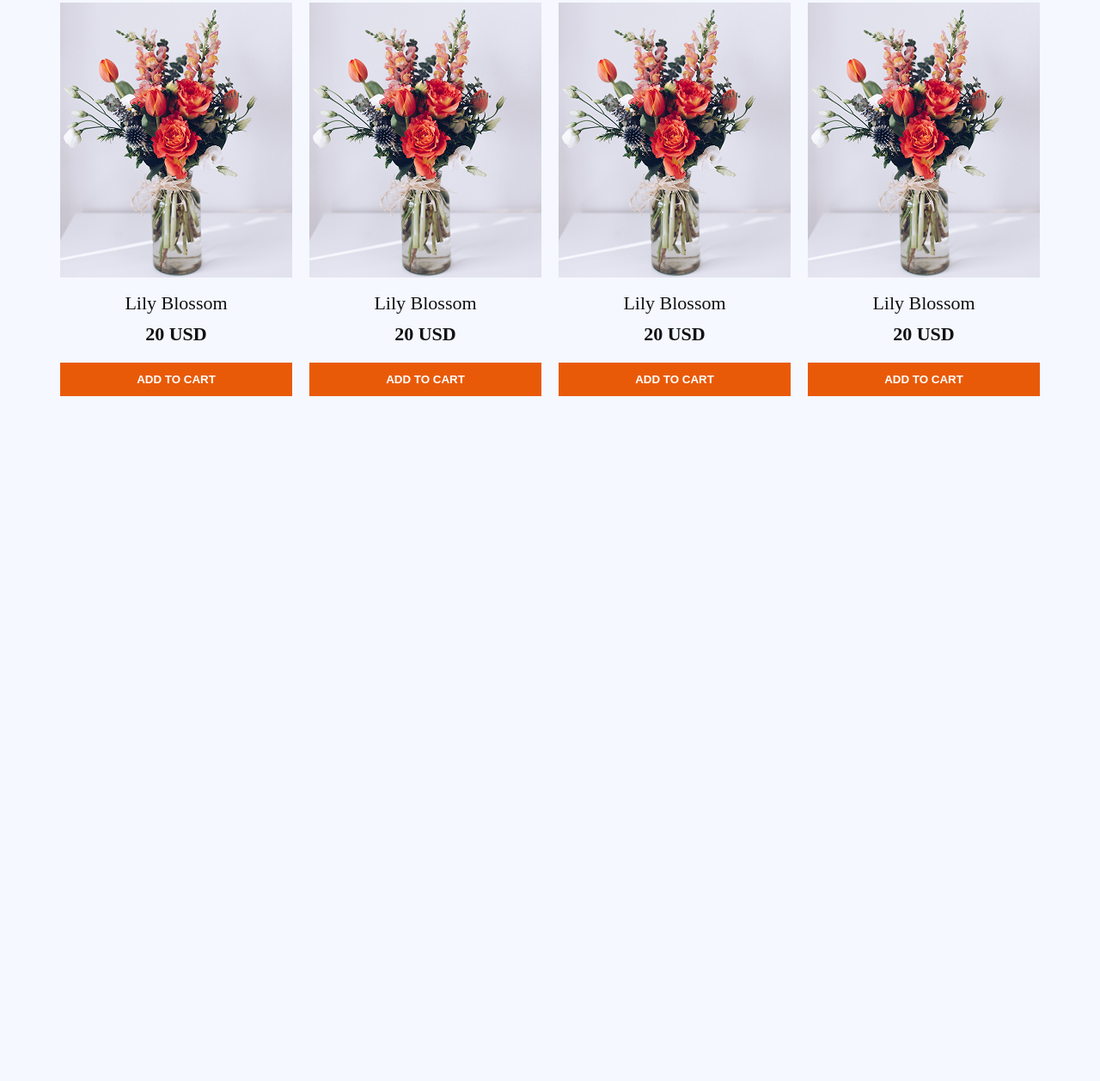
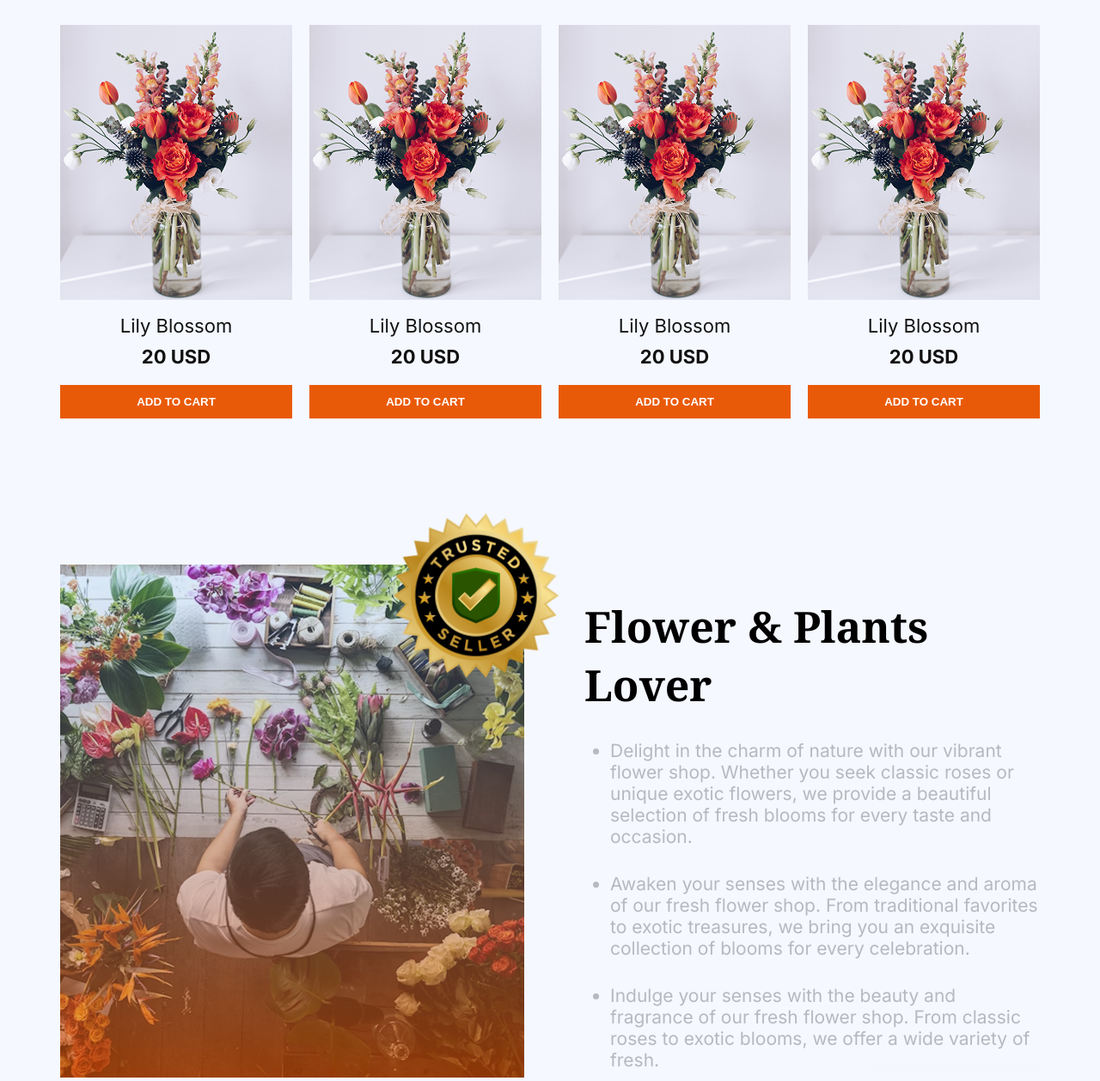
Before and after one commit to MahmudulhasanImran/Assinment-2, a plain HTML site: page index.html in a window 1280 px wide. Shown: the part 1304-2562 px from the top of the page at 86% size. Before the commit the page ends 1785 px from the top, so only its background shows below. Drawn offline with Linux system fonts and the light colour scheme.

Commit message:
Flower-Shop+contain-3 section

```diff
--- a/index.html
+++ b/index.html
@@ -53,7 +53,7 @@
 
       <div class="contain1">
 
-    <h2>ALWAYS <span>FRESH <br>
+    <h2 class="noto-font">ALWAYS <span>FRESH <br>
     FLOWERS</span>
     </h2>
     <p class="dark1">Step into a world of floral delight. Our shop blends modern style with natural beauty, offering vibrant, seasonal
@@ -64,10 +64,10 @@
     </div>
 
      </section>
-  <!-- card + contaon2 section -->
+  <!-- card + contain-2 section -->
    <sevction class="contain2 container">
   <div class="Plant-shop container">
-    <h2><span>Our</span> Plants</h2>
+    <h2 class="noto-font"><span>Our</span> Plants</h2>
     <p class="dark1">Refresh your mood with the scent and color of our flower shop. From joyful sunflowers to rare blossoms, our collection
     is designed to inspire smiles, share love, and make life feel naturally.</p>
   </div>
@@ -122,6 +122,25 @@
   </div>
   </div>
 </sevction>
+
+<!-- FLower plants lover + contain-3 section -->
+ <section class="contain3 container">
+ <div class="Flower-store">
+<img src="./assets/flower-store.png" alt="">
+<img src="./assets/trusted-badge.png" alt="" class="trusted-bg">
+ </div>
+ <div class="Store-contain">
+ <h2 class="noto-font">Flower & Plants<br> Lover</h2>
+ <ul >
+  <li class="dark1"><p>Delight in the charm of nature with our vibrant flower shop. Whether you seek classic roses or unique exotic flowers, we
+  provide a beautiful selection of fresh blooms for every taste and occasion.</p></li>
+  <li class="dark1"><p>Awaken your senses with the elegance and aroma of our fresh flower shop. From traditional favorites to exotic treasures,
+  we bring you an exquisite collection of blooms for every celebration.</p></l>
+  <li class="dark1"><p>Indulge your senses with the beauty and fragrance of our fresh flower shop. From classic roses to exotic blooms, we
+  offer a wide variety of fresh.</p></li>
+ </ul>
+ </div>
+ </section>
   </main>
   <footer>
 
--- a/style/style.css
+++ b/style/style.css
@@ -9,17 +9,19 @@
 /* comon style */
 
 .inter-font{
-   font-family: "Inter", sans-serif;;
+   font-family: "Inter", sans-serif;
 }
 .noto-font{
     font-family: "Noto Serif", serif;
 }
 .dark{
   color: #8987A1;
+   font-family: "Inter", sans-serif;
 }
 .dark1{
   color: #00000080;
   opacity: 50%;
+  font-family: "Inter", sans-serif;
 }
 .black{
   color: black;
@@ -27,13 +29,16 @@
 .dark2{
   color: #252432;
   font-weight: 400;
+  font-family: "Inter", sans-serif;
 }
 .dark3{
  color: #111111;
  font-size: 22px;
+ font-family: "Inter", sans-serif;
 }
 .doller{
   font-weight: 700;
+  font-family: "Inter", sans-serif;
 }
 i{
   margin-left: 10px;
@@ -63,7 +68,7 @@ nav{
   justify-content: space-between;
   align-items: center;
 }
-ul,li{
+.head-style ul,.head-style li{
   display: flex;
   align-items: center;
   justify-content: space-between;
@@ -137,3 +142,39 @@ margin-bottom: 70px;
   margin-top: 20px;
   margin-bottom: 20px;
 }
+.contain3{
+  display: flex;
+  gap: 70px;
+  /* align-items: center; */
+  justify-content: space-between;
+  margin-top: 150px;
+}
+
+.Store-contain{
+  margin-top: 38px;
+}
+.Store-contain h2{
+  font-size: 50px;
+font-weight: 700;
+line-height: 68px;
+text-align: left;
+
+}
+.Store-contain li {
+  font-size: 21px;
+font-weight: 400;
+margin-top: 30px;
+margin-left: 30px;
+
+}
+
+.Flower-store{
+  position: relative;
+}
+.trusted-bg{
+  width: 268px;
+  position: absolute;
+  background: transparent;
+left: 350px;
+ top: -98px;
+}
```
